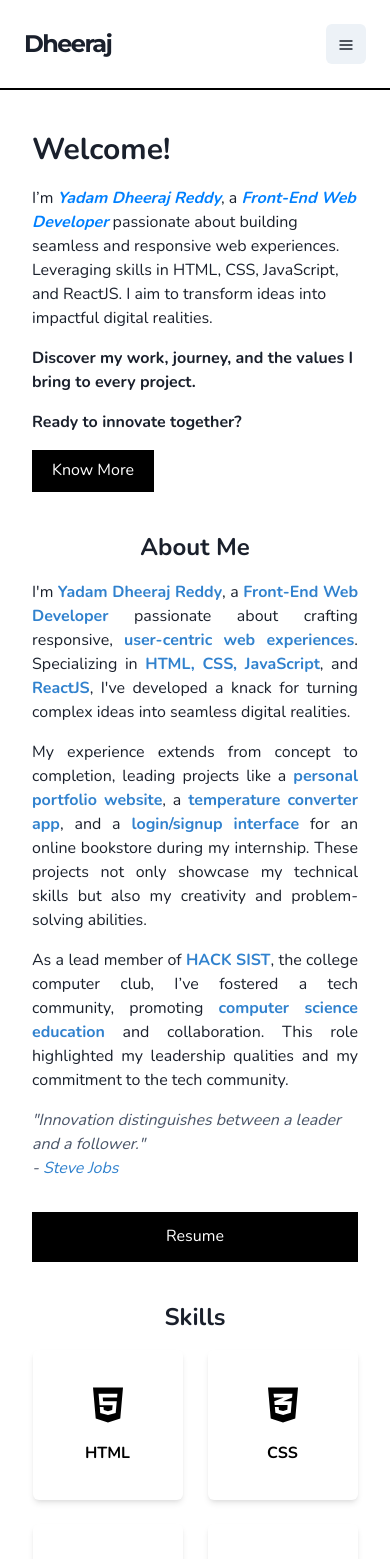
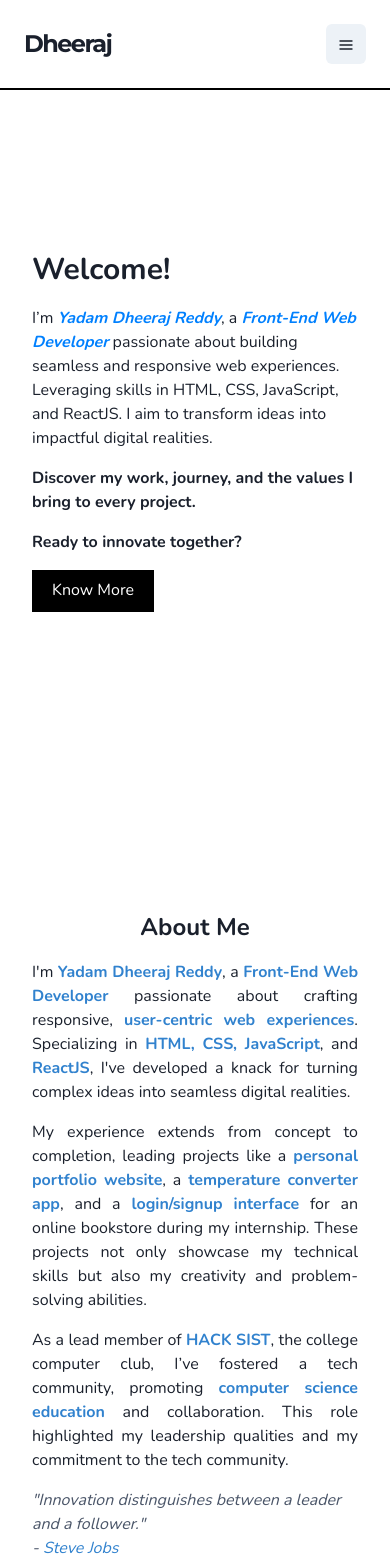
Before and after one commit to YadamDheerajReddy/yadam_dheeraj_portfolio, a React (Create React App) app: page / in a window 390 px wide. Shown: the top 1559 px of the page. Built offline with nearby package versions, Linux system fonts and the light colour scheme.

Commit message:
Added dividers for sections and fixed responsiveness issue.

```diff
--- a/src/components/Navbar.js
+++ b/src/components/Navbar.js
@@ -23,7 +23,6 @@ import {
   ModalHeader,
   ModalCloseButton,
   ModalBody,
-  ModalFooter,
   Input,
   Textarea,
   Text,
@@ -132,7 +131,7 @@ const Navbar = () => {
       {/* Contact Me Modal */}
       <Modal isOpen={isModalOpen} onClose={onModalClose}>
         <ModalOverlay />
-        <ModalContent>
+        <ModalContent maxW={{ base: '90%', md: '500px' }}>
           <ModalHeader>Contact Me</ModalHeader>
           <ModalCloseButton />
           <ModalBody>
@@ -140,7 +139,7 @@ const Navbar = () => {
               <Input placeholder="Your Name" mb={3} />
               <Input type="email" placeholder="Your Email" mb={3} />
               <Textarea placeholder="Your Message" mb={3} />
-              <Button type="submit" bg="#000000" color="white" _hover={{ bg: '#000000' }} width="100%" borderRadius="0">
+              <Button type="submit" bg="blue.500" color="white" _hover={{ bg: 'blue.600' }} width="100%">
                 Send Message
               </Button>
             </Box>
--- a/src/pages/Home.js
+++ b/src/pages/Home.js
@@ -16,18 +16,19 @@ import {
   ModalHeader,
   ModalCloseButton,
   ModalBody,
-  useDisclosure,
+  Tabs,
+  TabList,
+  TabPanels,
+  Tab,
+  TabPanel,
   Accordion,
   AccordionItem,
   AccordionButton,
   AccordionPanel,
   AccordionIcon,
   Image,
-  Tabs,
-  TabList,
-  TabPanels,
-  Tab,
-  TabPanel,
+  Divider,
+  useDisclosure
 } from '@chakra-ui/react';
 import { FaHtml5, FaCss3Alt, FaJs, FaBootstrap, FaReact, FaNodeJs, FaPython, FaFigma, FaGraduationCap, FaSchool, FaCertificate } from 'react-icons/fa';
 import { SiFlask } from 'react-icons/si';
@@ -115,8 +116,8 @@ const Home = () => {
   };
 
   return (
-    <Flex direction="column" align="center" justify="center" minH="100vh" px={4}>
-      <Container maxW="container.lg" textAlign={{ base: 'left', md: 'justify' }} mt={{ base: 10, md: 100 }} px={{ base: 4, md: 0 }} width={{ base: '100%', md: '800px' }}>
+    <Flex direction="column" align="center" justify="center" minH="100vh" px={4} mt={{ base: 120, md: 20 }}>
+      <Container maxW="container.lg" textAlign={{ base: 'left', md: 'justify' }} mt={{ base: 10, md: 100 }} px={{ base: 4, md: 0 }}>
         <Heading as="h1" size={{ base: 'xl', md: '2xl' }} fontFamily="Nunito, sans-serif">Welcome!</Heading>
         <Text fontSize={{ base: 'md', md: 'lg' }} mt={4}>
           I’m <Text as="span" fontWeight="bold" color="#0080FE" fontStyle="italic">Yadam Dheeraj Reddy</Text>, a <Text as="span" fontWeight="bold" color="#0080FE" fontStyle="italic">Front-End Web Developer</Text> passionate
@@ -144,7 +145,7 @@ const Home = () => {
         </Button>
 
         {/* About Section */}
-        <Flex direction="column" align="center" mt={{ base: 10, md: 20 }} width="100%">
+        <Flex direction="column" align="center" width="100%" mt={{ base: 300, md: 300 }}>
           <Box width={{ base: '100%', md: '600px' }}>
             <Heading as="h2" size={{ base: 'lg', md: 'xl' }} fontFamily="Nunito, sans-serif" mb={4} textAlign="center">
               About Me
@@ -179,12 +180,15 @@ const Home = () => {
           </Box>
         </Flex>
 
+        {/* Divider */}
+        <Divider my={10} />
+
         {/* Skills Section */}
-        <Box mt={{ base: 10, md: 20 }} width="100%">
+        <Box width="100%" mt={{ base: 10, md: 20 }}>
           <Heading as="h2" size={{ base: 'lg', md: 'xl' }} fontFamily="Nunito, sans-serif" mb={4} textAlign="center">
             Skills
           </Heading>
-          <Grid templateColumns="repeat(auto-fill, minmax(150px, 1fr))" gap={6} justifyItems="center">
+          <Grid templateColumns={{ base: 'repeat(2, 1fr)', sm: 'repeat(3, 1fr)', md: 'repeat(4, 1fr)', lg: 'repeat(5, 1fr)' }} gap={6} justifyItems="center">
             {skills.map((skill, index) => (
               <Box
                 key={skill.name}
@@ -196,8 +200,8 @@ const Home = () => {
                 color="black"
                 borderRadius="md"
                 boxShadow="md"
-                width="150px"
-                height="150px"
+                width={{ base: '100px', md: '150px' }}
+                height={{ base: '100px', md: '150px' }}
                 mx={2}
                 textAlign="center"
                 fontWeight="bold"
@@ -208,8 +212,8 @@ const Home = () => {
                 cursor="pointer"
                 onClick={() => handleSkillClick(skill)}
               >
-                <Icon as={skill.icon} boxSize="40px" mb={2} />
-                <Text mt={2}>{skill.name}</Text>
+                <Icon as={skill.icon} boxSize={{ base: '30px', md: '40px' }} mb={2} />
+                <Text mt={2} fontSize={{ base: 'sm', md: 'md' }}>{skill.name}</Text>
               </Box>
             ))}
           </Grid>
@@ -232,8 +236,11 @@ const Home = () => {
           </Modal>
         )}
 
+        {/* Divider */}
+        <Divider my={10} />
+
         {/* Projects Section */}
-        <Box mt={{ base: 10, md: 20 }} width="100%">
+        <Box width="100%" mt={{ base: 10, md: 20 }}>
           <Heading as="h2" size={{ base: 'lg', md: 'xl' }} fontFamily="Nunito, sans-serif" mb={4} textAlign="center">
             Projects
           </Heading>
@@ -273,8 +280,11 @@ const Home = () => {
           </Accordion>
         </Box>
 
+        {/* Divider */}
+        <Divider my={10} />
+
         {/* Education Section */}
-        <Box mt={{ base: 10, md: 20 }} width="100%">
+        <Box width="100%" mt={{ base: 10, md: 20 }}>
           <Heading as="h2" size={{ base: 'lg', md: 'xl' }} fontFamily="Nunito, sans-serif" mb={4} textAlign="center">
             Education
           </Heading>
```
